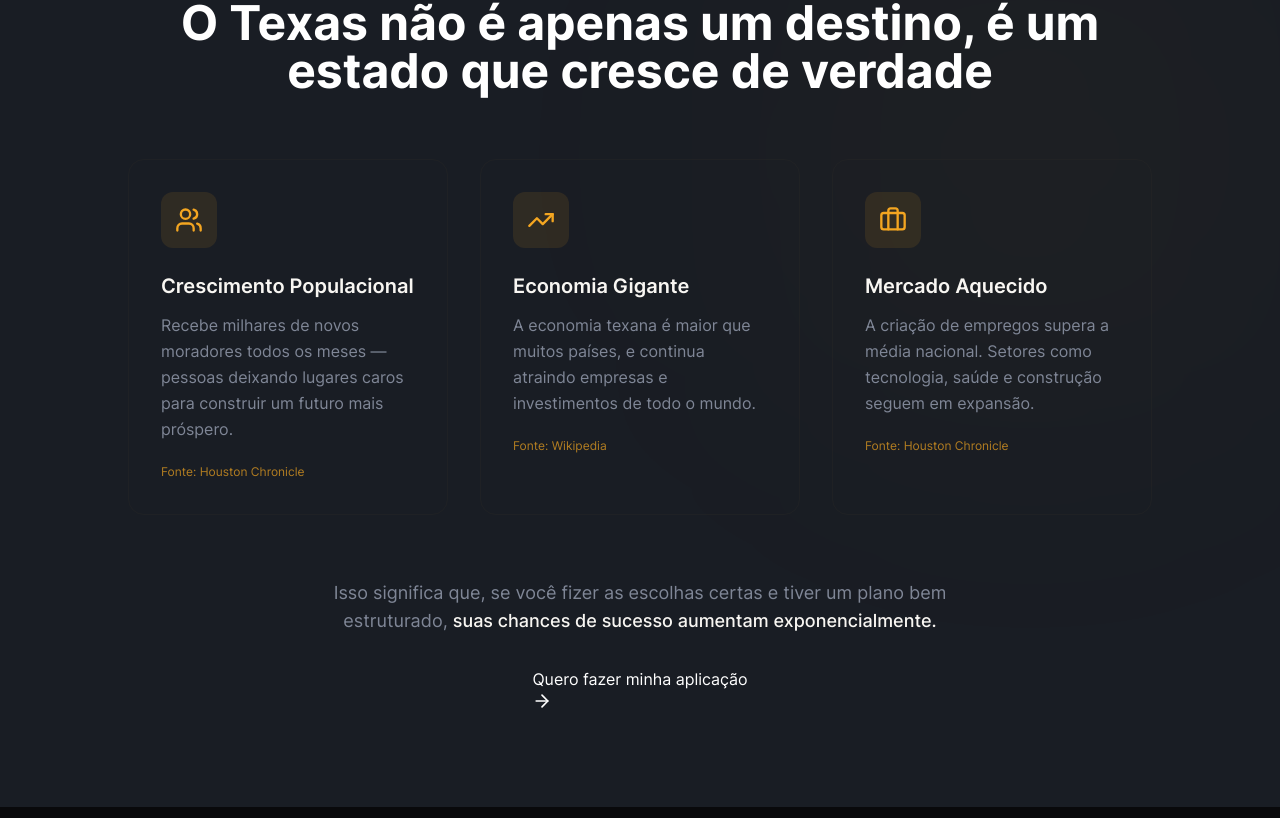
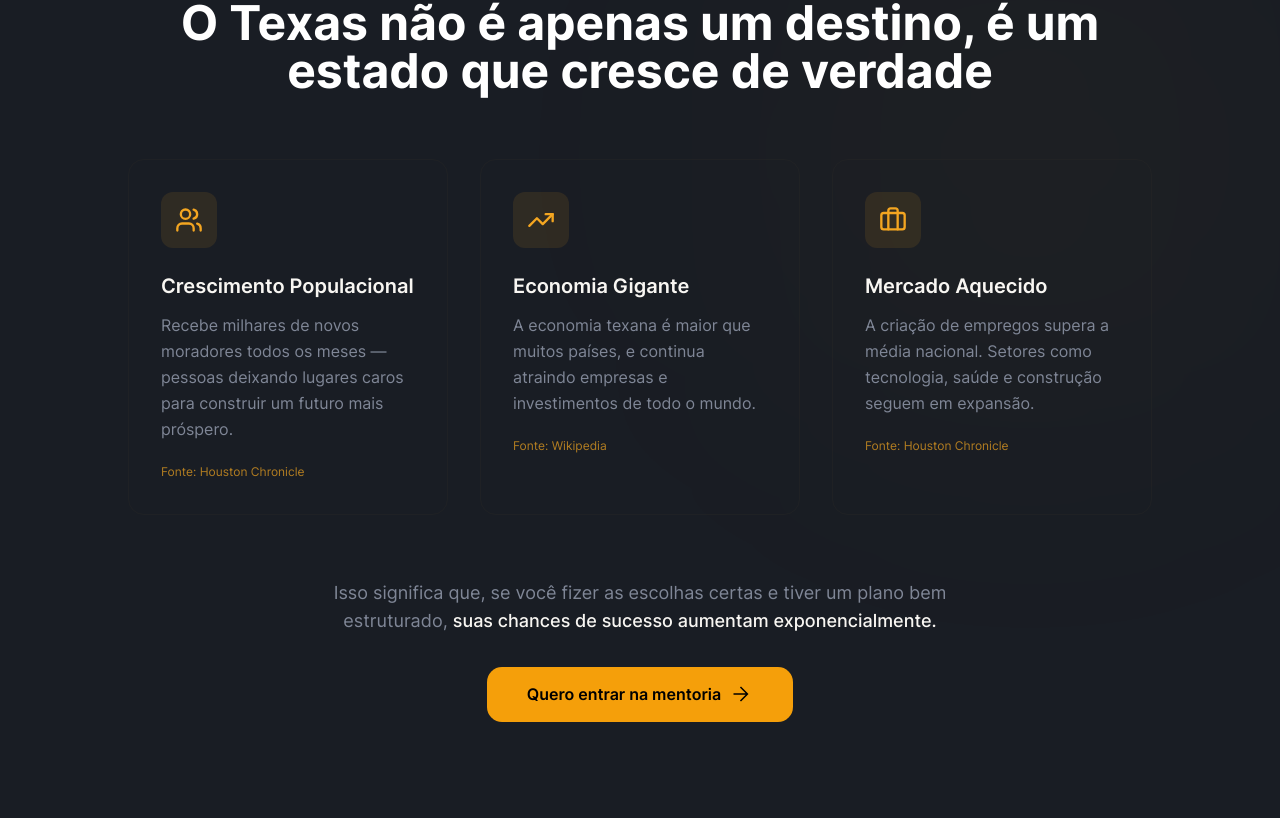
Before and after one commit to arthursingularity/brasileirosnotexas, a Next.js app: page / in a window 1280 px wide. Shown: the part 1822-2640 px from the top of the page. Built offline with nearby package versions, Linux system fonts and the light colour scheme.

Commit message:
code updated!

```diff
--- a/src/app/page.js
+++ b/src/app/page.js
@@ -191,10 +191,14 @@ export default function Home() {
                 <span className="text-foreground font-medium">suas chances de sucesso aumentam exponencialmente.</span>
               </p>
 
-              <button variant="hero" size="xl" className="group">
-                Quero fazer minha aplicação
-                <ArrowRight className="w-5 h-5 group-hover:translate-x-1 transition-transform" />
-              </button>
+              <div className="flex justify-center">
+                <div className="flex items-center bg-gold rounded-[15px] px-10 h-[55px] space-x-2 buttonHover">
+                  <button className="font-semibold buttonHover text-black">
+                    Quero entrar na mentoria
+                  </button>
+                  <img src="/imagens/arrow.svg" className="" />
+                </div>
+              </div>
             </div>
           </div>
         </div>
```
